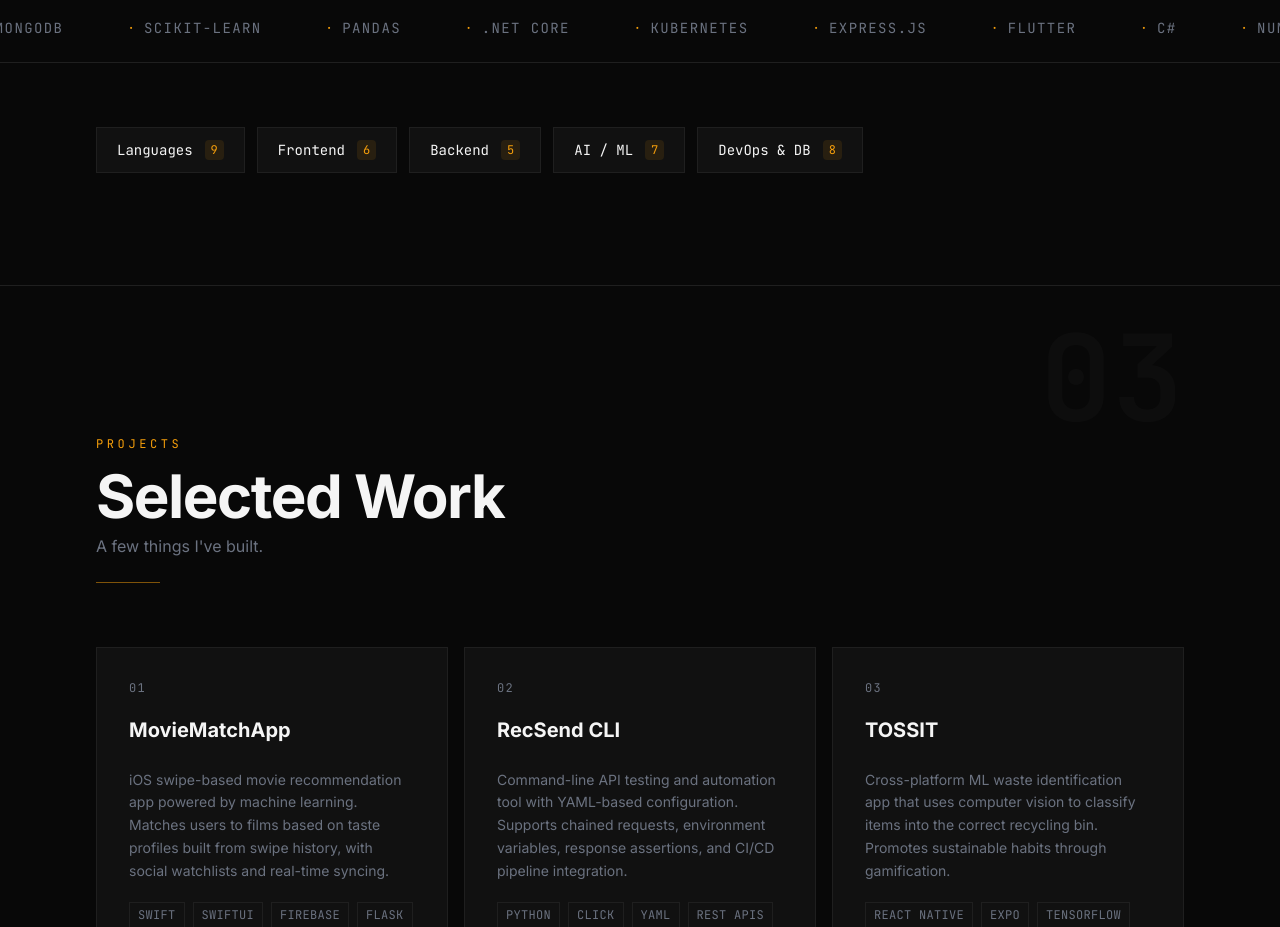
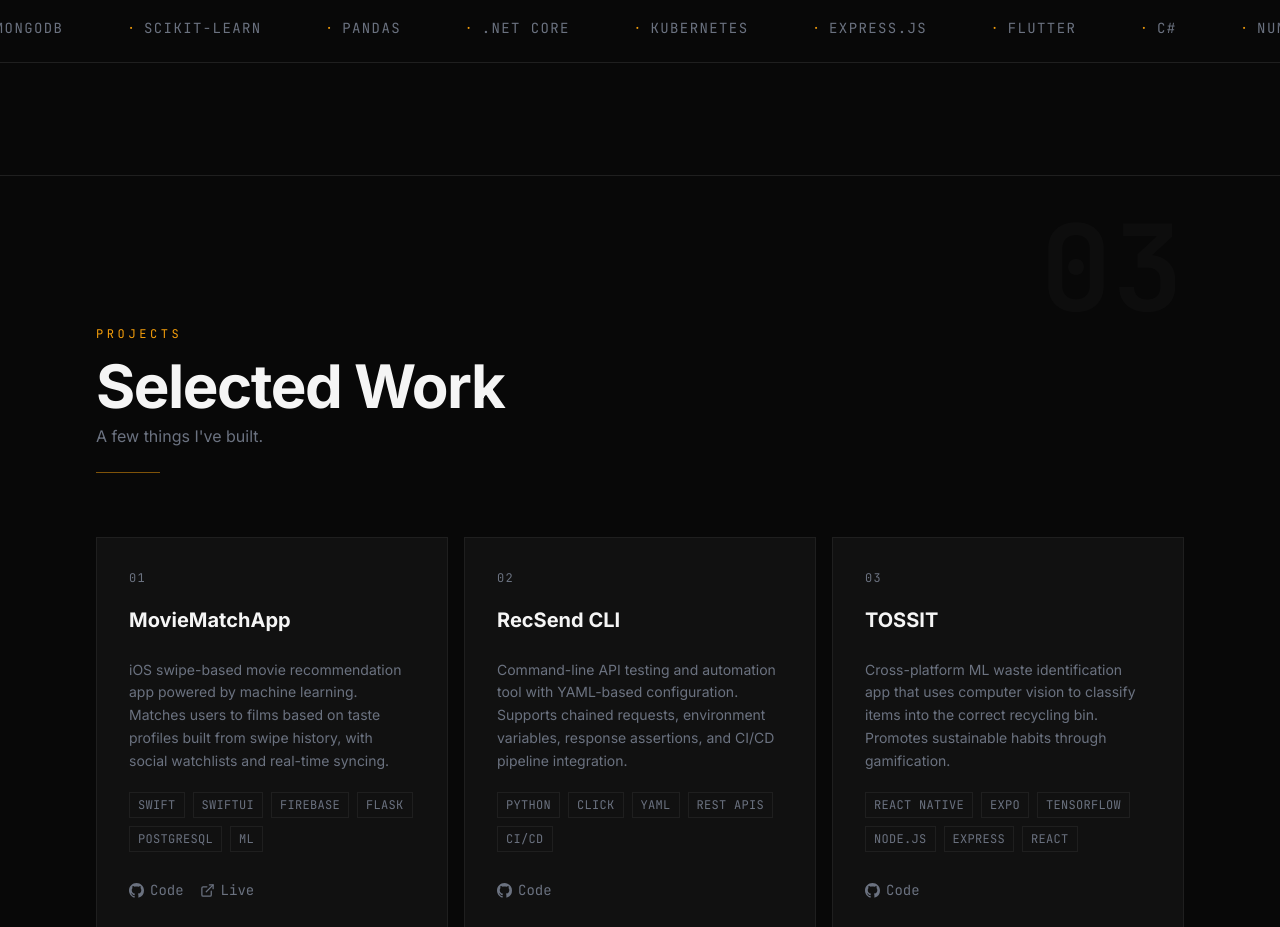
Before and after one commit to jaineelmodi11/jaineel-Portfolio, a Next.js app: page / in a window 1280 px wide. Shown: the part 2940-3867 px from the top of the page. Built offline with nearby package versions, Linux system fonts and the light colour scheme.

Commit message:
Remove category pills from Skills section, keep marquee only
Co-Authored-By: Claude Sonnet 4.6 <noreply@anthropic.com>

```diff
--- a/src/components/sections/Skills.tsx
+++ b/src/components/sections/Skills.tsx
@@ -29,24 +29,6 @@ export function Skills() {
         <MarqueeTrack items={marqueeRow2} direction="right" speed={25} />
       </div>
 
-      {/* Category pills */}
-      <div className="mt-16 flex flex-wrap gap-3">
-        {[
-          { label: "Languages", count: 9 },
-          { label: "Frontend", count: 6 },
-          { label: "Backend", count: 5 },
-          { label: "AI / ML", count: 7 },
-          { label: "DevOps & DB", count: 8 },
-        ].map(({ label, count }) => (
-          <div
-            key={label}
-            className="flex items-center gap-3 px-5 py-3 border border-[#1f1f1f] bg-[#111111]"
-          >
-            <span className="font-mono text-sm text-[#f5f5f5]">{label}</span>
-            <span className="font-mono text-xs text-amber bg-amber/10 px-1.5 py-0.5 rounded">{count}</span>
-          </div>
-        ))}
-      </div>
     </SectionWrapper>
   )
 }
```
